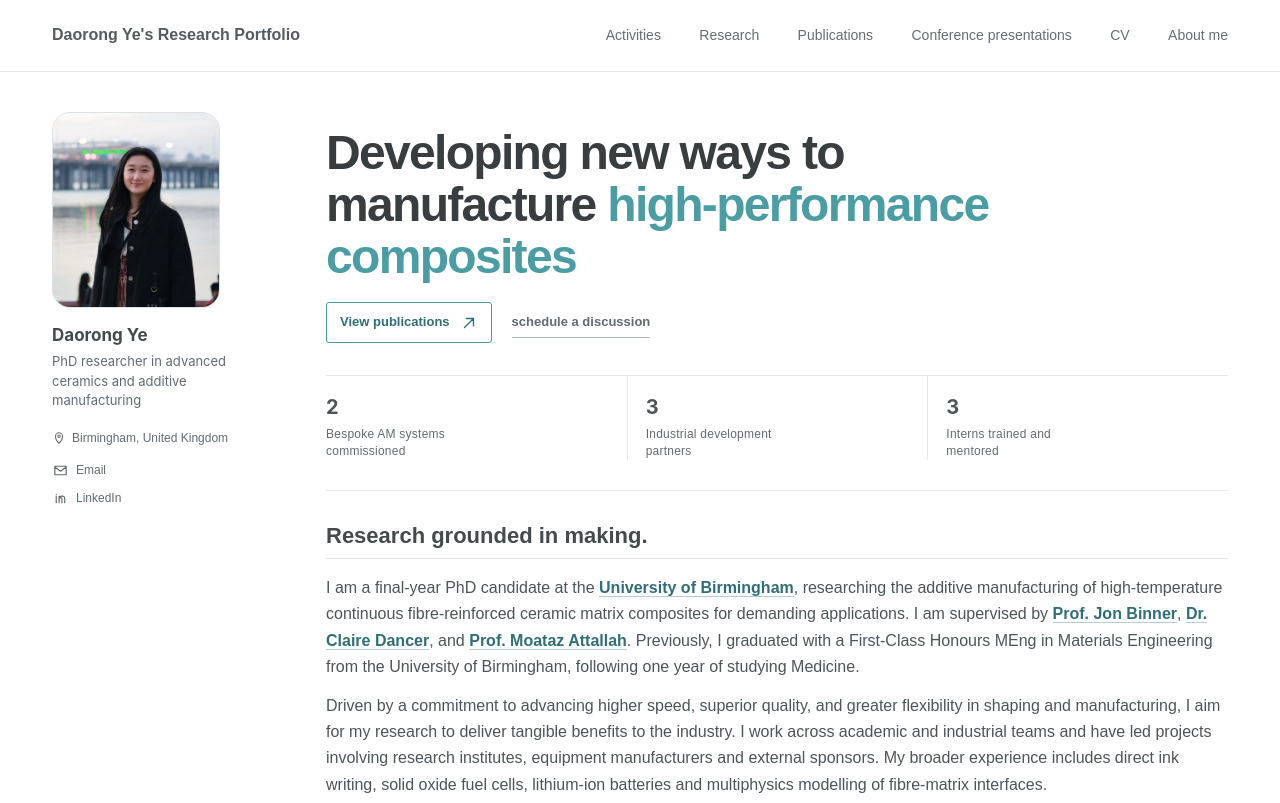
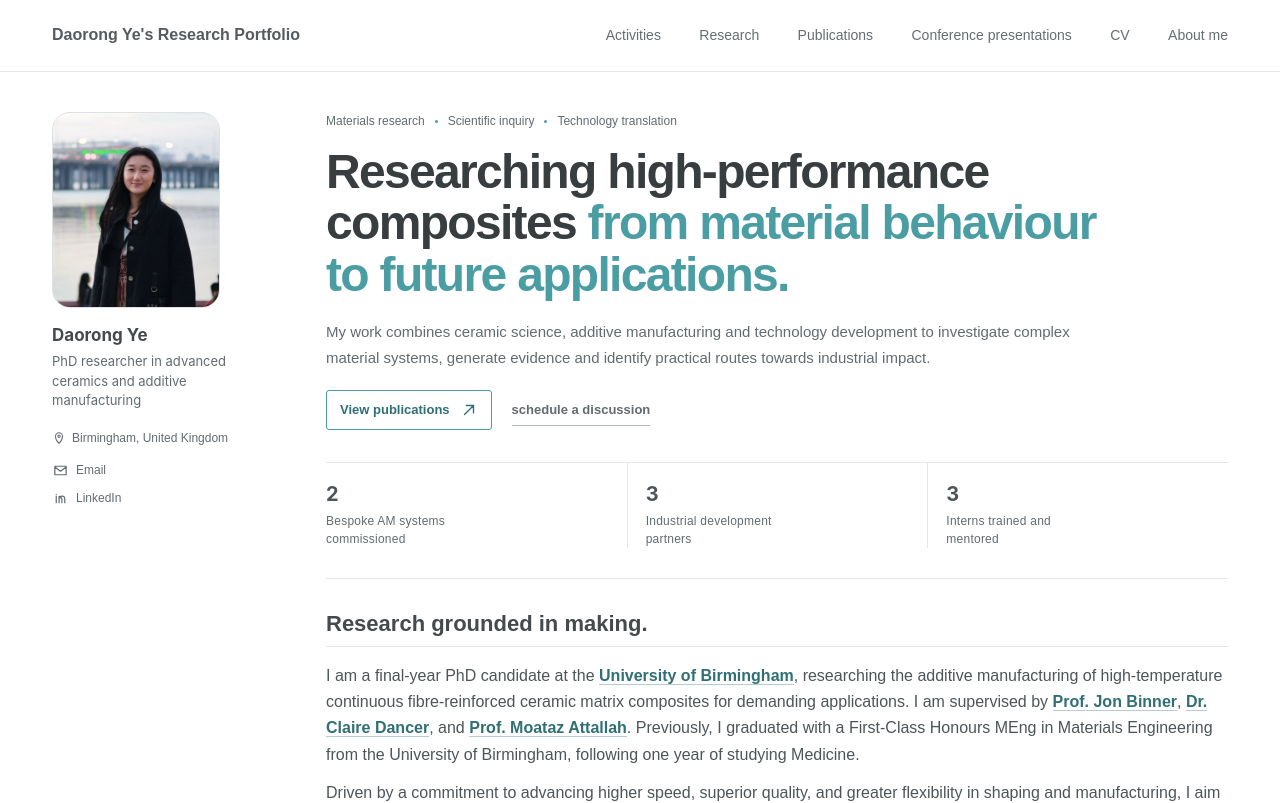
Before and after one commit to daorong-y/portfolio, a React (Vite) app: page / in a window 1280 px wide. Shown: the top 803 px of the page. Built offline with nearby package versions, Linux system fonts and the light colour scheme.

Commit message:
Reframe portfolio opening around research

```diff
--- a/src/App.tsx
+++ b/src/App.tsx
@@ -235,10 +235,20 @@ export default function Home() {
 
       <main id="main-content" className="content" tabIndex={-1}>
         <section id="top" className="hero section-pad">
+          <div className="hero-kicker" aria-label="Research approach">
+            <span>Materials research</span>
+            <span>Scientific inquiry</span>
+            <span>Technology translation</span>
+          </div>
           <h2>
-            Developing new ways to manufacture
-            <span> high-performance composites</span>
+            Researching high-performance composites
+            <span> from material behaviour to future applications.</span>
           </h2>
+          <p className="hero-lede">
+            My work combines ceramic science, additive manufacturing and technology development
+            to investigate complex material systems, generate evidence and identify practical
+            routes towards industrial impact.
+          </p>
           <div className="hero-actions">
             <a className="button primary" href="#publications">
               View publications <ArrowIcon />
--- a/src/index.css
+++ b/src/index.css
@@ -1866,12 +1866,28 @@ a:hover {
 }
 
 .hero-kicker {
+  flex-wrap: wrap;
+  gap: 10px;
   color: var(--ink-soft);
   font-family: Arial, Helvetica, sans-serif;
   font-size: 12px;
   font-weight: 400;
   letter-spacing: 0;
   text-transform: none;
+}
+
+.hero-kicker span {
+  display: inline-flex;
+  align-items: center;
+}
+
+.hero-kicker span + span::before {
+  width: 3px;
+  height: 3px;
+  margin-right: 10px;
+  border-radius: 50%;
+  background: var(--moss);
+  content: "";
 }
 
 .hero h2 {
```
